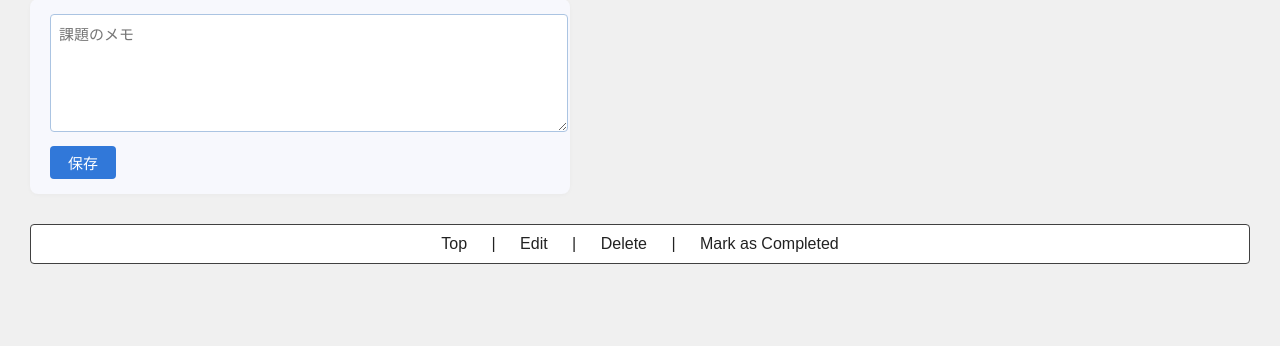
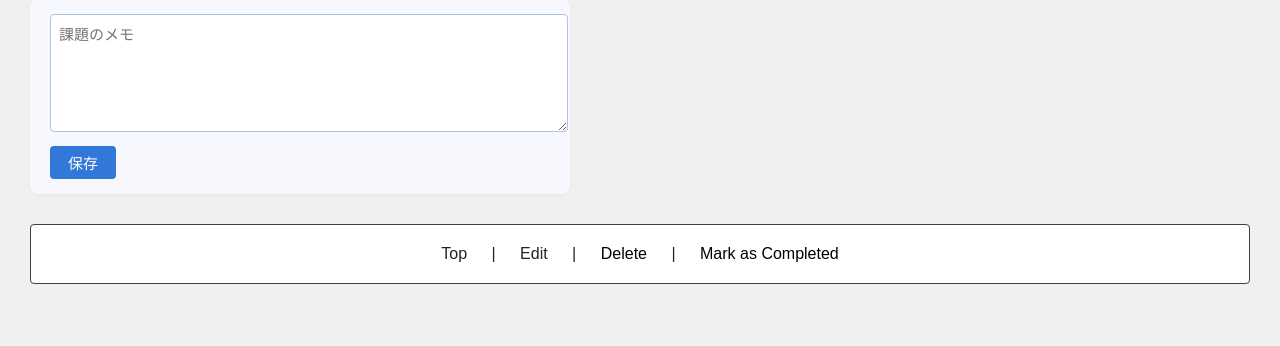
Before and after one commit to s1f102401663/django-test-exercise, a Django app: template todo/templates/todo/detail.html in a window 1280 px wide. Shown: the part 247-593 px from the top of the page. Run offline with Django 5.2, Linux system fonts and the light colour scheme; the template is opened without the code that fills it, so the values that code supplies are empty.

Commit message:
表示やform等の微調整

```diff
--- a/todo/static/todo/css/detail.css
+++ b/todo/static/todo/css/detail.css
@@ -56,3 +56,19 @@ a:hover {
     background-color: #00ffff;
     color: blue;
 }
+
+.before-button {
+    background-color: transparent;
+    border: none;
+    border-radius: 10px;
+    padding: 10px;
+    margin: 0px 10px 0px 10px;
+    color: black;
+    cursor: pointer;
+    font: inherit;
+}
+
+.before-button:hover {
+    background-color: #00ffff;
+    color: blue;
+}
--- a/todo/static/todo/css/edit.css
+++ b/todo/static/todo/css/edit.css
@@ -22,7 +22,7 @@ h2 {
 }
 
 /* メモ入力フォーム */
-form {
+.main-form {
     background: #f7f8fd;
     padding: 15px 20px;
     box-shadow: 0 1px 4px rgba(0,0,0,0.03);
@@ -44,7 +44,7 @@ textarea[name="memo"] {
     resize: vertical;
 }
 
-button[type="submit"] {
+.form-button[type="submit"] {
     background: #3178d9;
     color: #fff;
     border: none;
@@ -56,7 +56,7 @@ button[type="submit"] {
     transition: background 0.2s;
 }
 
-button[type="submit"]:hover {
+.form-button[type="submit"]:hover {
     background: #2358a4;
 }
 
--- a/todo/templates/todo/detail.html
+++ b/todo/templates/todo/detail.html
@@ -40,22 +40,33 @@
     </div>
 
     <h2>〈メモ〉</h2>
-    <form method="post">
+    <form method="post" class="main-form">
         {% csrf_token %}
         <div>
           <textarea name="memo" rows="5" cols="40" placeholder="課題のメモ">{{ task.memo }}</textarea><br>
-          <button type="submit">保存</button>
+          <button type="submit" class="form-button">保存</button>
         </div>
     </form>
 
     <div class="links">
       <a href="{% url 'index' %}">Top</a>
       | <a href="{% url 'update' task.id %}">Edit</a>
-      | <a href="{% url 'delete' task.id %}">Delete</a>
+      | <form action="{% url 'delete' task.id %}" method="post" style="display: inline;" onsubmit="return confirm('本当に削除しますか？');">
+          {% csrf_token %}
+          <button type="submit" class="before-button">Delete</button>
+        </form>
+
+      <!-- Complete/Undoリンクをフォームに変更 -->
       | {% if task.completed %}
-          <a href="{% url 'complete' task.id %}">Mark as Not Completed</a>
+          <form action="{% url 'complete' task.id %}" method="post" style="display: inline;">
+            {% csrf_token %}
+            <button type="submit" class="before-button">Mark as Not Completed</button>
+          </form>
         {% else %}
-          <a href="{% url 'complete' task.id %}">Mark as Completed</a>
+          <form action="{% url 'complete' task.id %}" method="post" style="display: inline;">
+            {% csrf_token %}
+            <button type="submit" class="before-button">Mark as Completed</button>
+          </form>
         {% endif %}
     </div>
   </body>
```
Also changed, not shown: todo/static/todo/css/index.css (+18 -2 lines), todo/templates/todo/edit.html (+2 -6 lines), todo/templates/todo/index.html (+21 -10 lines), todo/views.py (+10 -14 lines).
